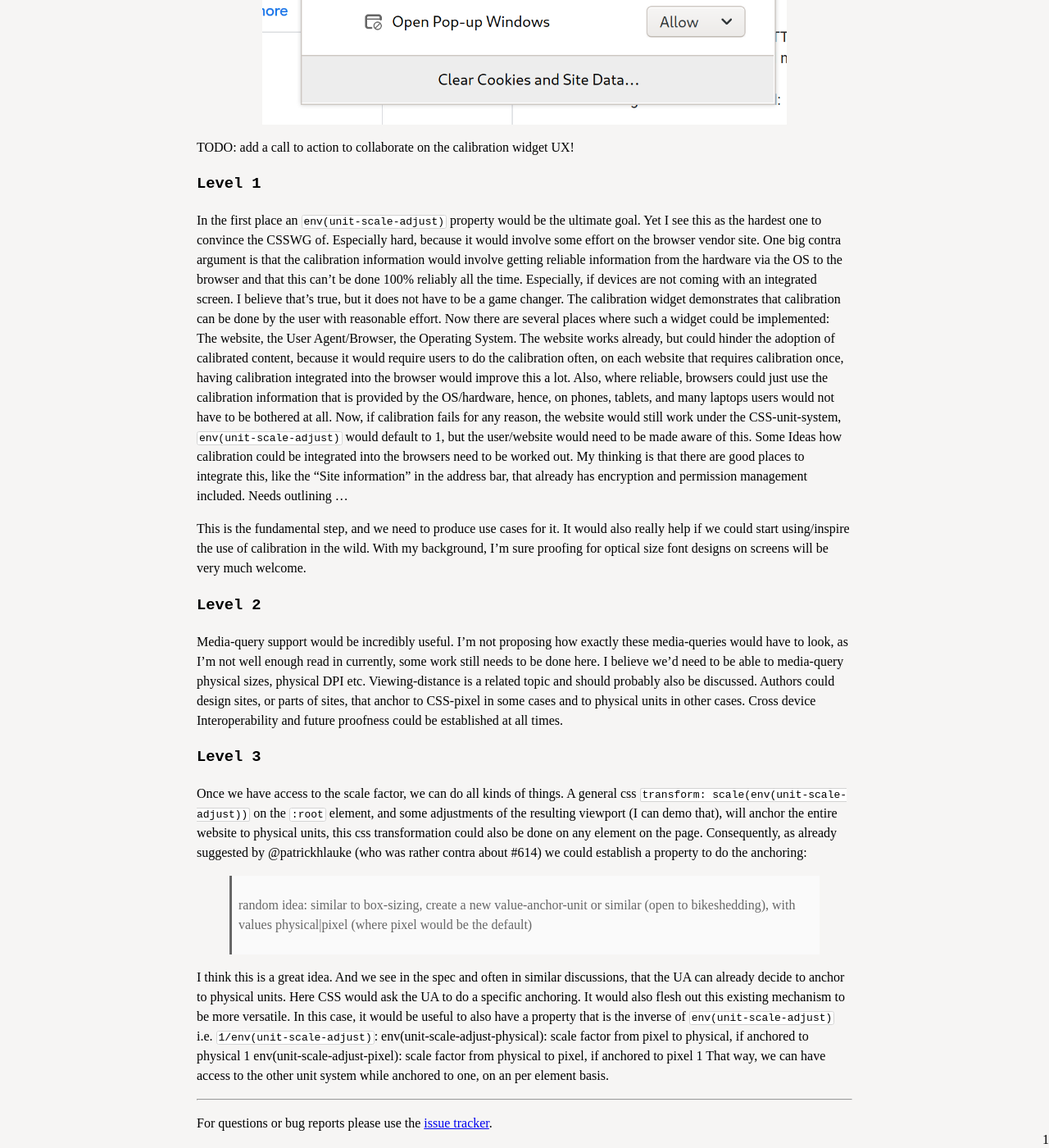
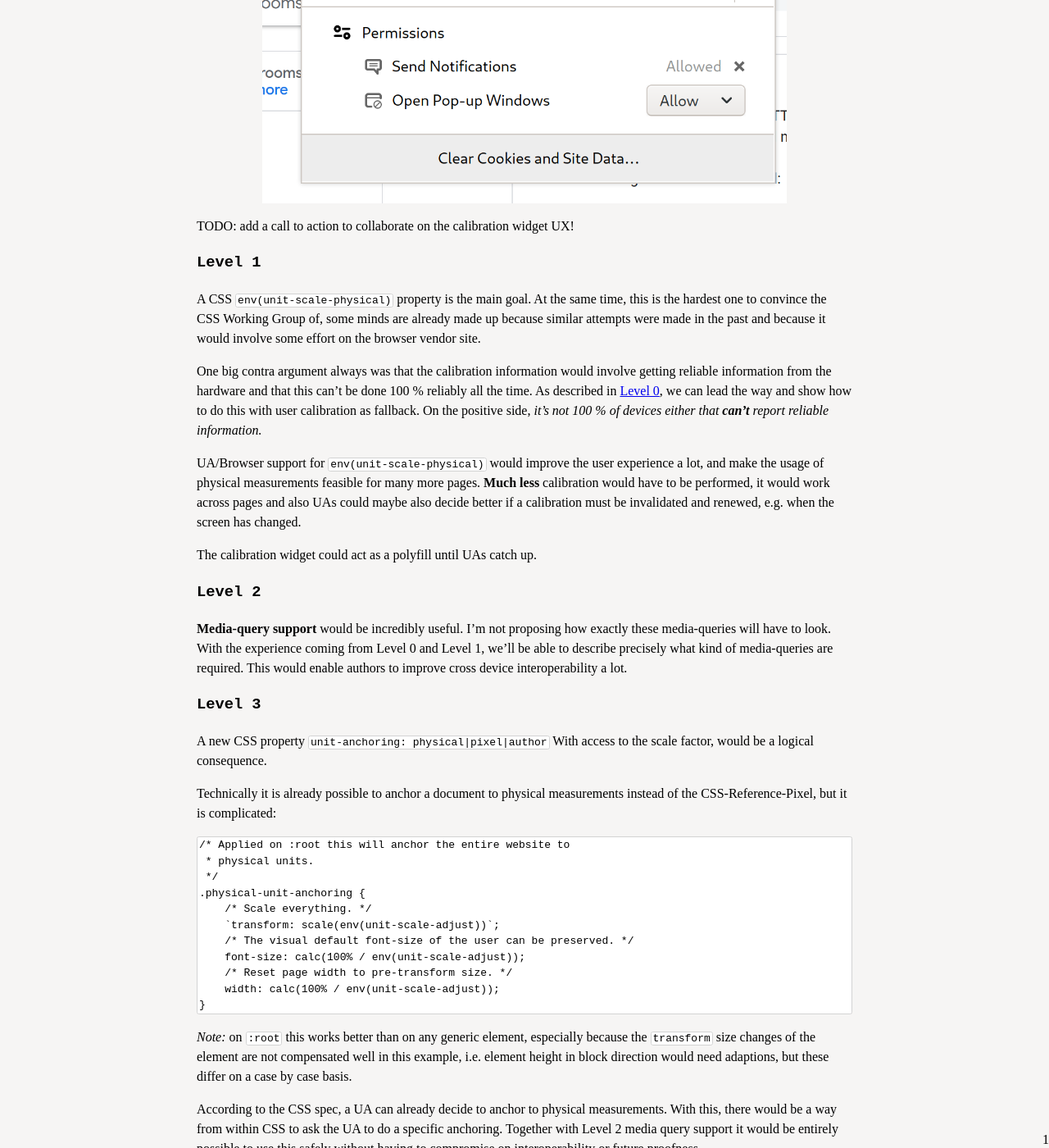
Before and after one commit to graphicore/varla-varfo, a Jekyll site: the page built from explorations/calibrate/index.md, in a window 1280 px wide and 1400 px high, scrolled down 10050 px. Shown: the whole window at 82% size. Built offline with Jekyll 4.4.1, drawn with Linux system fonts in a browser that asks for light colours; some web fonts are replaced; some of the changed text lies outside the part shown.

Commit message:
WIP Calibrate CSS: flesh out Roadmap, especially Level 1 to 3.

````diff
--- a/explorations/calibrate/index.md
+++ b/explorations/calibrate/index.md
@@ -439,6 +439,7 @@ TODO
 
 * print proofing/designer preview. We can help reducing paper
   wastage!
+* proofing for optical size font designs on screens will be very much welcome.
 * Effective web proofing by correctly scaling to actual
   e.g. phone-screen sizes.
 * optical size proofing for type design
@@ -485,27 +486,31 @@ in four milestones.
 
 Now. The workaround [calibration widget](#css-calibration-widget) exists
 and it is proven to work. Authors can start to use physical measurements,
-to experiment and to lead by example. We can get out the word and search
-for allies and create momentum.
+to experiment, find solutions and usage patterns and to lead by example.
+We can get the word out, search for allies and create momentum.
+
 
 TODO: Call to action -> send links to pages that implement the
 calibration scheme and we are going to it to this document.
 
 TODO: start a list of links at the end of this document.
 
-The user experience of a website or app that uses physical measurements
-can be improved around the calibration process. We should notify  the user,
+We can **improve the user experience around the calibration process** of a
+website or app that uses physical measurements. The user should be notified
 that a page uses calibration, ask the user to check from time to time if
-calibration values are correct, detect zoom and find ways to handle it
-gracefully  etc. This effort would aim to make the user experience good
-but also to show a way how UAs could implement calibration directly.
+calibration values are correct. Maybe we can try to make educated guesses
+when calibration is off (e.g. a `window.screen` and `window.devicePixelRatio`
+finger print could be saved along with the calibration value. Detect zoom
+and find ways to handle it gracefully  etc. This effort would aim to make
+the user experience good and solid but also to **show a way how UAs could
+implement calibration directly.**
 
 The way browsers handle user permissions e.g. "Send Notifications" or
 "Open Pop-up Windows" has potential. If permissions are set there's an
 icon in the address bar that toggles a "Site information" widget that can
 be used to make settings. The same thing is also used to inform about the
-connection security status. I think a calibration tool could piggyback on
-that if a page uses calibration features.
+connection security status. Maybe, in the future, a native UA calibration
+tool could piggyback on that if a page uses calibration features.
 
 ![Browser permissions handling in address bar](./assets/browser-permissions-handling.png)
 
@@ -514,69 +519,65 @@ TODO: add a call to action to collaborate on the calibration widget UX!
 
 ### Level 1
 
+A CSS `env(unit-scale-physical)` property is the main goal. At the same
+time, this is the hardest one to convince the CSS Working Group of, some
+minds are already made up because similar attempts were made in the past
+and because it would involve some effort on the browser vendor site.
 
-In the first place an `env(unit-scale-adjust)` property would be the
-ultimate goal. Yet I see this as the hardest one to convince the CSSWG of.
-Especially hard, because it would involve some effort on the browser vendor
-site. One big contra argument is that the calibration information would
-involve getting reliable information from the hardware via the OS to the
-browser and that this can’t be done 100% reliably all the time. Especially,
-if devices are not coming with an integrated screen. I believe that’s true,
-but it does not have to be a game changer. The calibration widget demonstrates
-that calibration can be done by the user with reasonable effort. Now there are
-several places where such a widget could be implemented: The website, the User
-Agent/Browser, the Operating System. The website works already, but could hinder
-the adoption of calibrated content, because it would require users to do the
-calibration often, on each website that requires calibration once, having
-calibration integrated into the browser would improve this a lot. Also, where
-reliable, browsers could just use the calibration information that is provided
-by the OS/hardware, hence, on phones, tablets, and many laptops users would
-not have to be bothered at all. Now, if calibration fails for any reason,
-the website would still work under the CSS-unit-system, `env(unit-scale-adjust)`
-would default to 1, but the user/website would need to be made aware of this.
-Some Ideas how calibration could be integrated into the browsers need to be
-worked out. My thinking is that there are good places to integrate this,
-like the  “Site information” in the address bar, that already has encryption
-and permission management included. Needs outlining ...
+One big contra argument always was that the calibration information would
+involve getting reliable information from the hardware and that this can’t
+be done 100 % reliably all the time. As described in [Level 0](#level-0),
+we can lead the way and show how to do this with user calibration as fallback.
+On the positive side, *it's not 100 % of devices either that **can't** report
+reliable information.*
 
-This is the fundamental step, and we need to produce use cases for it. It
-would also really help if we could start using/inspire the use of calibration
-in the wild. With my background, I’m sure proofing for optical size font
-designs on screens will be very much welcome.
+UA/Browser support for `env(unit-scale-physical)` would improve the user
+experience a lot, and make the usage of physical measurements feasible
+for many more pages. **Much less** calibration would have to be performed,
+it would work across pages and also UAs could maybe also decide better if
+a calibration must be invalidated and renewed, e.g. when the screen has
+changed.
 
-
+The calibration widget could act as a polyfill until UAs catch up.
 
 ### Level 2
 
-Media-query support would be incredibly useful. I’m not proposing how exactly
-these media-queries would have to look, as I’m not well enough read in currently,
-some work still needs to be done here. I believe we'd need to be able to
-media-query physical sizes, physical DPI etc. Viewing-distance is a related
-topic and should probably also be discussed.  Authors could design sites, or
-parts of sites, that anchor to CSS-pixel in some cases and to physical units
-in other cases. Cross device Interoperability and future proofness could be
-established at all times.
+**Media-query support** would be incredibly useful. I’m not proposing how
+exactly these media-queries will have to look. With the experience coming
+from Level 0 and Level 1, we'll be able to describe precisely what kind
+of media-queries are required. This would enable authors to improve cross
+device interoperability a lot.
 
 
 ### Level 3
 
-Once we have access to the scale factor, we can do all kinds of things. A
-general css `transform: scale(env(unit-scale-adjust))` on the `:root` element,
-and some adjustments of the resulting viewport (I can demo that), will anchor
-the entire website to physical units, this css transformation could also be
-done on any element on the page. Consequently, as already suggested by
-@patrickhlauke (who was rather contra about #614) we could establish a
-property to do the anchoring:
+A new CSS property `unit-anchoring: physical|pixel|author`
+With access to the scale factor, would be a logical consequence.
 
-> random idea: similar to box-sizing, create a new value-anchor-unit or
-similar (open to bikeshedding), with values physical|pixel (where pixel would be the default)
+Technically it is already possible to anchor a document to physical
+measurements instead of the CSS-Reference-Pixel, but it is complicated:
 
-I think this is a great idea. And we see in the spec and often in similar
-discussions, that the UA can already decide to anchor to physical units.
-Here CSS would ask the UA to do a specific anchoring. It would also flesh
-out this existing mechanism to be more versatile. In this case, it would
-be useful to also have a property that is the inverse of `env(unit-scale-adjust)`
-i.e. `1/env(unit-scale-adjust)`:
-env(unit-scale-adjust-physical): scale factor from pixel to physical, if anchored to physical 1
-env(unit-scale-adjust-pixel): scale factor from physical to pixel, if anchored to pixel 1
-That way, we can have access to the other unit system while anchored to one, on an per element basis.
+```css
+/* Applied on :root this will anchor the entire website to
+ * physical units.
+ */
+.physical-unit-anchoring {
+    /* Scale everything. */
+    `transform: scale(env(unit-scale-adjust))`;
+    /* The visual default font-size of the user can be preserved. */
+    font-size: calc(100% / env(unit-scale-adjust));
+    /* Reset page width to pre-transform size. */
+    width: calc(100% / env(unit-scale-adjust));
+}
+```
+
+*Note:* on `:root` this works better than on any generic element,
+especially because the `transform` size changes of the element are not
+compensated well in this example, i.e. element height in block direction
+would need adaptions, but these differ on a case by case basis.
+
+According to the CSS spec, a UA can already decide to anchor to physical
+measurements. With this, there would be a way from within CSS to ask the
+UA to do a specific anchoring. Together with Level 2 media query support
+it would be entirely possible to use this safely without having to compromise
+on interoperability or future proofness.
````
